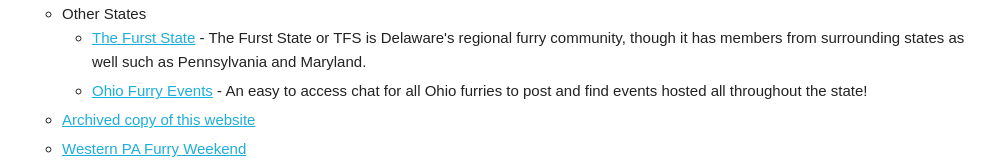
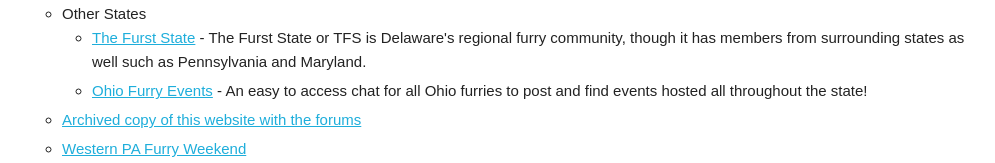
Before and after one commit to dmuth/pa-furry.org, a website: page index.html in a window 1280 px wide. Shown: the part 833-996 px from the top of the page, without its empty margins (128-1123 px from the left). Drawn offline with Linux system fonts and the light colour scheme.

Commit message:
Added mention of the forums

```diff
--- a/index.html
+++ b/index.html
@@ -136,7 +136,7 @@
 <li><a href="https://t.me/OhioFurryEvents">Ohio Furry Events</a> - An easy to access chat for all Ohio furries to post and find events hosted all throughout the state!</li>
 </ul>
 
-<li><a href="http://web.archive.org/web/*/www.pa-furry.org">Archived copy of this website</a>
+<li><a href="http://web.archive.org/web/*/www.pa-furry.org">Archived copy of this website with the forums</a>
 <li><a href="http://www.wpafw.org/">Western PA Furry Weekend</a></li>
 </ul>
 
```
